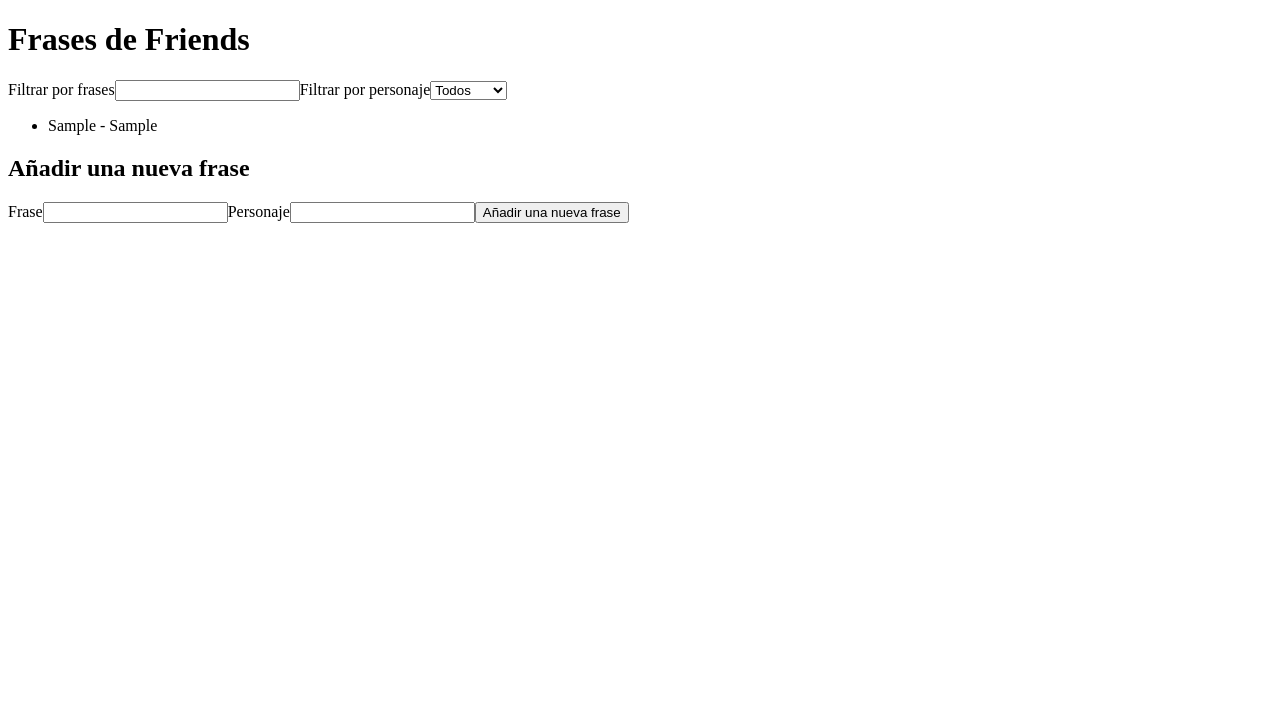
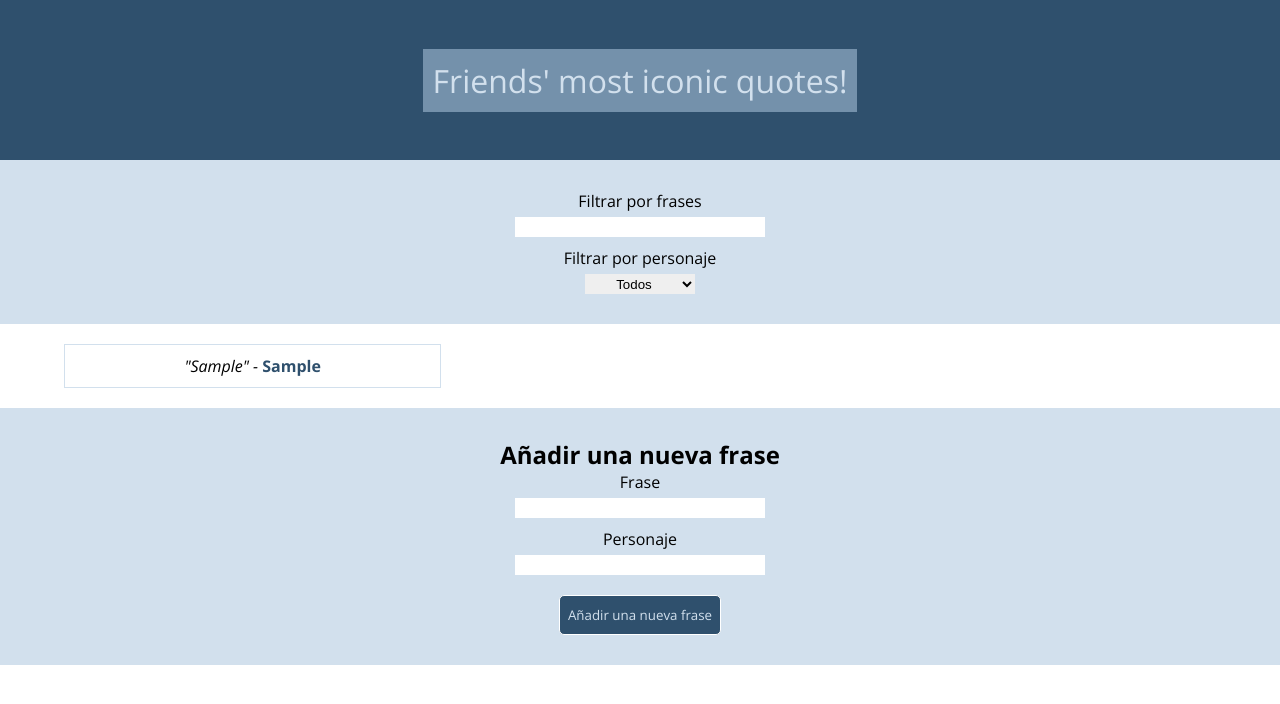
Before and after one commit to Adalab/modulo-3-evaluacion-intermedia-tanferest, a React (Create React App) app: page / in a window 1280 px wide. Both pictures are taken after typing "Sample", "Sample" into the empty fields and a click on the input "Añadir una nueva frase". Shown: the top 704 px of the page. Built offline with nearby package versions, Linux system fonts and the light colour scheme; no server answers.

Commit message:
add styles and a quote for Monica

```diff
--- a/package.json
+++ b/package.json
@@ -7,6 +7,7 @@
     "@testing-library/jest-dom": "^5.16.4",
     "@testing-library/react": "^13.1.1",
     "@testing-library/user-event": "^13.5.0",
+    "node-sass": "^7.0.1",
     "react": "^18.0.0",
     "react-dom": "^18.0.0",
     "react-scripts": "5.0.1",
--- a/public/index.html
+++ b/public/index.html
@@ -4,6 +4,7 @@
     <meta charset="utf-8" />
     <link rel="icon" href="%PUBLIC_URL%/favicon.ico" />
     <meta name="viewport" content="width=device-width, initial-scale=1" />
+    <link href="https://fonts.googleapis.com/css2?family=Open+Sans:ital,wght@0,300;0,400;0,700;1,300;1,400;1,700&display=swap" rel="stylesheet">
     <title>F · r · i · e · n · d · s</title>
   </head>
   <body>
--- a/src/components/App.js
+++ b/src/components/App.js
@@ -1,4 +1,4 @@
-import '../styles/App.css';
+import '../styles/App.scss';
 import { useEffect, useState } from 'react';
 
 function App() {
@@ -15,7 +15,12 @@ function App() {
     fetch("https://beta.adalab.es/curso-intensivo-fullstack-recursos/apis/quotes-friends-tv-v1/quotes.json")
     .then((response) => response.json())
     .then((apiData) => {
-      setdata(apiData);
+      const monica = {
+        quote: 'And now you have to leave, and I have to live with a boy!',
+        character: 'Monica',
+      }
+      console.log(apiData)
+      setdata([...apiData, monica]);
     })
   },[]);
 
@@ -63,52 +68,56 @@ function App() {
     }
   })
   .map((item, index) => (
-    <li key={index}>
-      <p>{`${item.quote} - ${item.character}`}</p>
+    <li className='list__item' key={index}>
+      <p className="list__item--quote">{`"${item.quote}"`} - <span className="list__item--span">{`${item.character}`}</span></p>
     </li>
   ));
 
   return (
     <div>
-      <header>
-        <h1>Frases de Friends</h1>
-        <form>
-          <label htmlFor="search-quote">Filtrar por frases</label>
+      <header className='header'>
+        <h1 className='header__title'>Friends' most iconic quotes!</h1>
+        </header>
+        <main>
+        <form className='form'>
+          <label className='form__label' htmlFor="search-quote">Filtrar por frases</label>
           <input
+          className='form__input'
           type="text"
           name="search-quote"
           id="search-quote"
           onChange={handleQuoteSearch}
           value={quoteSearch}/>
-          <label htmlFor="search-chracter">Filtrar por personaje</label>
+          <label className='form__label' htmlFor="search-chracter">Filtrar por personaje</label>
           <select
+          className='form__select'
           name="search-character" id="search-character"
           onChange={handleCharacterSel} value={characterSearch}>
             <option value="all">Todos</option>
             <option value="ross">Ross</option>
-            <option value="monica">Mónica</option>
+            <option value="monica">Monica</option>
             <option value="joey">Joey</option>
             <option value="phoebe">Phoebe</option>
             <option value="chandler">Chandler</option>
             <option value="rachel">Rachel</option>
           </select>
         </form>
-      </header>
-      <main>
-        <ul>{htmlList}</ul>
-        <form>
+        <ul className='list'>{htmlList}</ul>
+        <form className="form">
           <p>{error}</p>
-          <h2>Añadir una nueva frase</h2>
-          <label htmlFor="quote">Frase</label>
+          <h2 className="form__title">Añadir una nueva frase</h2>
+          <label className="form__label" htmlFor="quote">Frase</label>
           <input
+            className="form__input"
             type="text"
             name="quote"
             id="quote"
             onChange={handleNewQuote}
             value={newQuote.quote}
           />
-          <label htmlFor="character">Personaje</label>
+          <label className="form__label" htmlFor="character">Personaje</label>
           <input
+            className="form__input"
             type="text"
             name="character"
             id="character"
@@ -116,6 +125,7 @@ function App() {
             value={newQuote.character}
           />
           <input
+          className="form__btn"
           type="submit"
           value="Añadir una nueva frase"
           onClick={handleAddBtn} />
--- /dev/null
+++ b/src/styles/App.scss
@@ -0,0 +1,93 @@
+* {
+    margin: 0;
+    padding: 0;
+    box-sizing: border-box;
+}
+
+:root {
+    font-family: 'Open Sans', sans-serif;
+}
+.header {
+    width: 100%;
+    height: 20vh;
+    background-color: rgb(47, 80, 109);
+    text-align: center;
+    display: flex;
+    justify-content: center;
+    align-items: center;
+    &__title {
+        font-weight: 300;
+        max-width: 70%;
+        color: #d2e0ed;
+        padding: 10px;
+        background-color: rgba(169, 196, 219, 0.561);
+    }
+}
+
+.form {
+    min-height: 150px;
+    padding: 30px;
+    display: flex;
+    flex-direction: column;
+    justify-content: center;
+    align-items: center;
+    background-color: rgb(210, 224, 237);
+    &__label {
+        margin-bottom: 5px;
+    }
+    &__input {
+        margin-bottom: 10px;
+        border: none;
+        height: 20px;
+        width: 250px;
+    }
+    &__select {
+        border: none;
+        text-align: center;
+        width: 110px;
+        height: 20px;
+    }
+    &__btn {
+        outline: inherit;
+        height: 40px;
+        padding: 8px;
+        margin-top: 10px;
+        background-color: rgb(47, 80, 109);
+        color: #d2e0ed;
+        font-family: 'Open Sans', sans-serif;
+        border: 1px solid #fff;
+        border-radius: 5px;
+        &:hover {
+            background-color: #d2e0ed;
+            color: rgb(47, 80, 109);
+        }
+    }
+}
+
+.list {
+    list-style: none;
+    display: grid;
+    grid-template-columns: 1fr;
+    grid-auto-rows: 1fr;
+    grid-gap: 10px;
+    margin: 20px 5%;
+    @media all and (min-width: 768px) {
+        grid-template-columns: 1fr 1fr 1fr;
+    }
+    &__item {
+        display: flex;
+        align-items: center;
+        justify-content: center;
+        text-align: center;
+        border: 1px solid rgb(210, 224, 237);
+        padding: 10px;
+        &--quote {
+            font-style: italic;
+        }
+        &--span {
+            font-style: normal;
+            color: rgb(47, 80, 109);
+            font-weight: 700;
+        }
+    }
+}
```
Also changed, not shown: src/styles/App.css (deleted).
